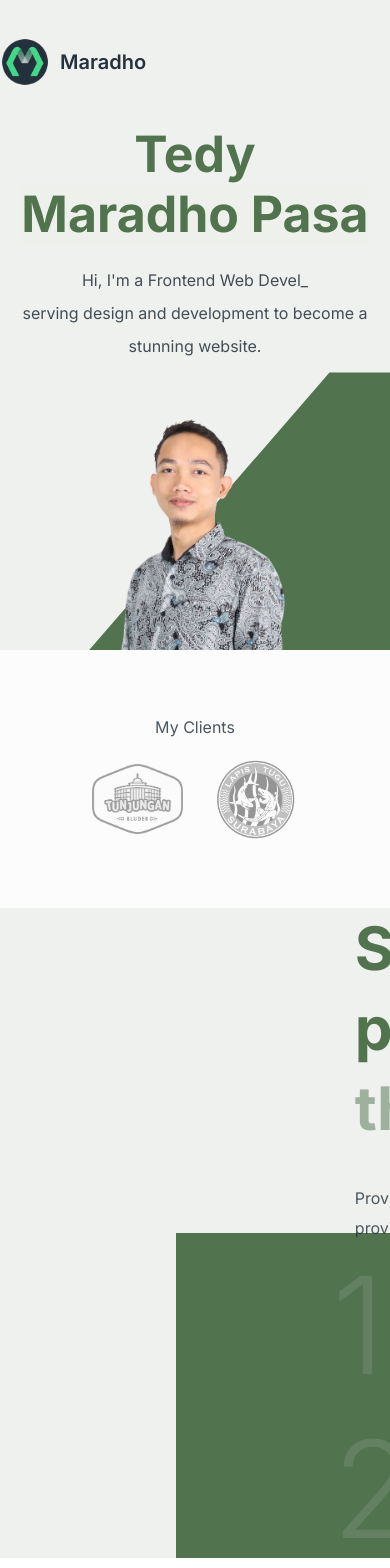
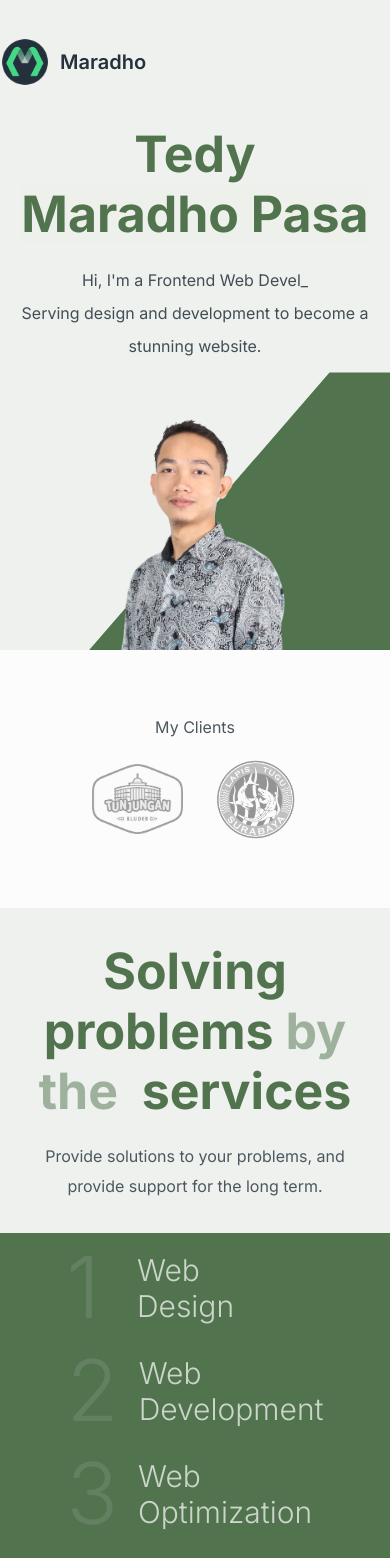
Before and after one commit to tedymaradho/maradho, a React (Vite) app: page / in a window 390 px wide. Shown: the top 1568 px of the page. Built offline with nearby package versions, Linux system fonts and the light colour scheme; the HTML template or start-up script is replaced by a standard one.

Commit message:
service responsive fix

```diff
--- a/src/components/Header.jsx
+++ b/src/components/Header.jsx
@@ -139,7 +139,7 @@ function Header() {
         <Desc>
           Hi, I'm a <span ref={textRef}></span>
           <br />
-          serving design and development to become a stunning website.
+          Serving design and development to become a stunning website.
         </Desc>
         <ButtonBox>
           <ButtonPrimary>
--- a/src/components/Service.jsx
+++ b/src/components/Service.jsx
@@ -3,10 +3,15 @@ import styled from "styled-components";
 
 const Container = styled.div`
   @media ${device.mobileS} {
+    width: 100vw;
     display: flex;
     flex-direction: column;
+    justify-content: center;
+    gap: 35px;
+    padding-top: 20px;
   }
   @media ${device.tablet} {
+    width: 100%;
     display: grid;
     grid-template-columns: 1fr 1fr;
   }
@@ -19,12 +24,26 @@ const Left = styled.div`
   display: flex;
   flex-direction: column;
   justify-content: center;
+
+  @media ${device.mobileS} {
+    text-align: center;
+  }
+  @media ${device.tablet} {
+    text-align: left;
+  }
 `;
 
 const Title = styled.h1`
   color: ${(props) => props.theme.main};
-  font-size: 60px;
-  line-height: 80px;
+
+  @media ${device.mobileS} {
+    font-size: 50px;
+    line-height: 60px;
+  }
+  @media ${device.tablet} {
+    font-size: 60px;
+    line-height: 80px;
+  }
 `;
 
 const TitleSpan = styled.span`
@@ -38,7 +57,7 @@ const Low = styled.span`
 const Desc = styled.p`
   opacity: 80%;
   line-height: 30px;
-  margin-top: 35px;
+  margin-top: 20px;
 `;
 
 const Right = styled.div`
@@ -48,23 +67,45 @@ const Right = styled.div`
 const List = styled.div`
   display: flex;
   align-items: center;
-  gap: 30px;
 
-  &:first-child {
-    gap: 47px;
+  @media ${device.mobileS} {
+    gap: 20px;
+
+    &:first-child {
+      gap: 37px;
+    }
+  }
+  @media ${device.tablet} {
+    gap: 30px;
+
+    &:first-child {
+      gap: 47px;
+    }
   }
 `;
 
 const Number = styled.h1`
-  font-size: 135px;
   font-weight: 300;
   opacity: 10%;
+
+  @media ${device.mobileS} {
+    font-size: 85px;
+  }
+  @media ${device.tablet} {
+    font-size: 135px;
+  }
 `;
 
 const Text = styled.h1`
-  font-size: 50px;
   opacity: 70%;
   font-weight: 300;
+
+  @media ${device.mobileS} {
+    font-size: 30px;
+  }
+  @media ${device.tablet} {
+    font-size: 50px;
+  }
 `;
 
 function Service() {
--- a/src/pages/Home.jsx
+++ b/src/pages/Home.jsx
@@ -63,7 +63,6 @@ const SectionService = styled.div`
 `;
 
 const ServiceShape = styled.div`
-  width: 55%;
   height: 100%;
   position: absolute;
 
@@ -72,9 +71,11 @@ const ServiceShape = styled.div`
   background-color: #51734e;
 
   @media ${device.mobileS} {
+    width: 100%;
     top: 50%;
   }
   @media ${device.tablet} {
+    width: 55%;
     top: 0;
   }
 `;
```
